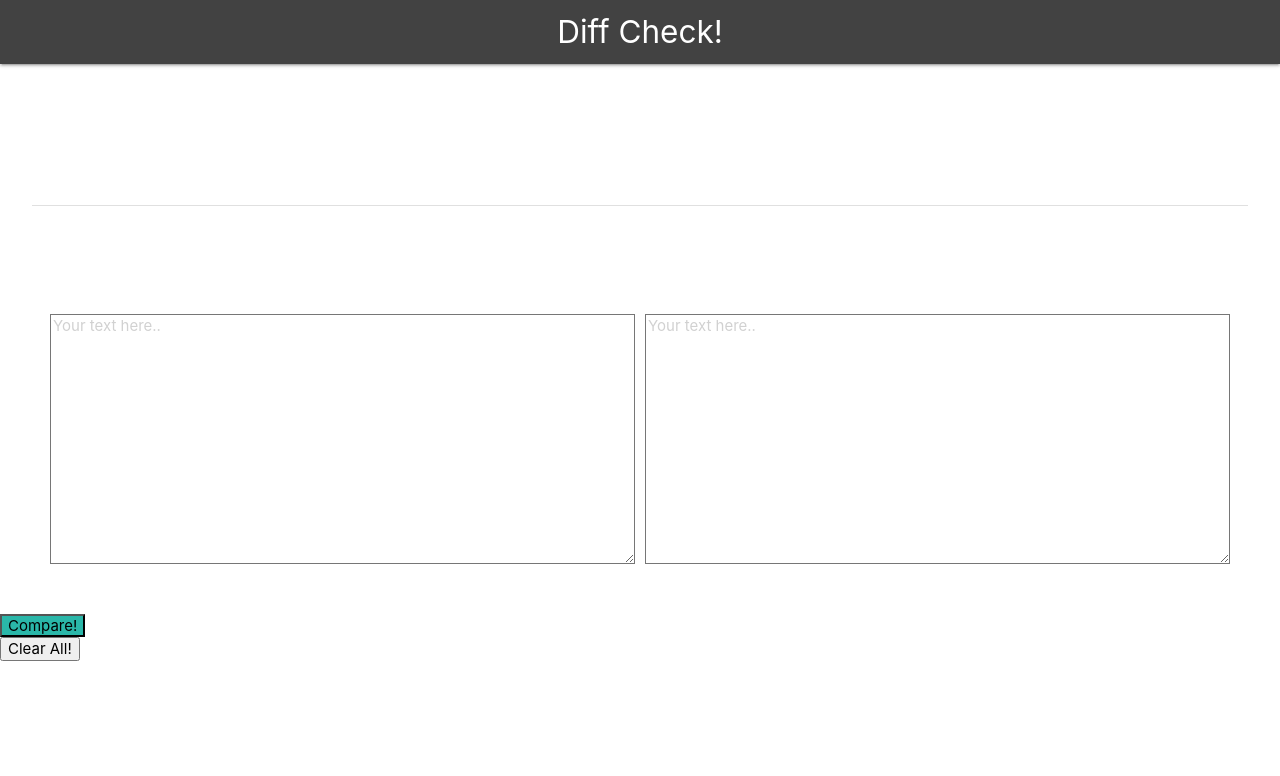
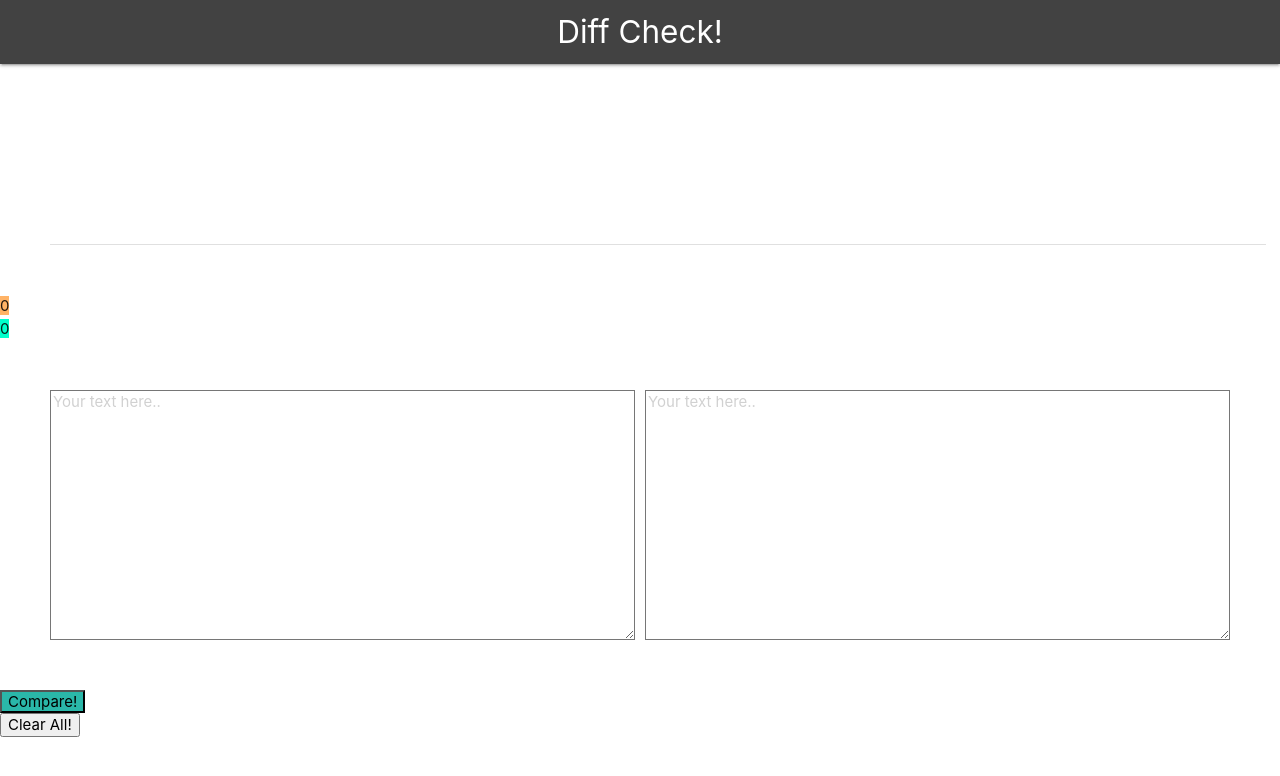
Before and after one commit to martin-ng/Diff-Check, a React (Create React App) app: page / in a window 1280 px wide. Both pictures are taken after a click on the button "Compare!". Shown: the top 776 px of the page. Built offline with nearby package versions, Linux system fonts and the light colour scheme.

Commit message:
committing refactor

```diff
--- a/src/App.css
+++ b/src/App.css
@@ -2,6 +2,14 @@
   display: flex;
   justify-content: center;
   flex-direction: row;
+}
+
+.betweenHeader {
+  width: 95%;
+  display: flex;
+  justify-content: center;
+  flex-direction: column;
+  margin: 50px;
 }
 
 .buttons {
@@ -17,24 +25,23 @@
   margin: auto;
 }
 
-.container2 {
+.textContainer {
   display: flex;
   justify-content: center;
   flex-direction: row;
   margin: 50px;
 }
 
-.betweenHeader {
+.containerText {
+  width: 95%;
   display: flex;
   justify-content: center;
-  flex-direction: column;
-  margin: auto;
-  height: 200px;
+  flex-direction: row;
+  margin: 50px;
 }
 
-.lineContent {
-  vertical-align: top;
-  text-align: left;
+.divFiller {
+  height: 100px;
 }
 
 .deleted {
@@ -62,16 +69,29 @@
   position: relative;
 }
 
+.lineContent {
+  vertical-align: top;
+  text-align: left;
+}
+
 table {
-  max-width: 100%;
+  table-layout: fixed;
+  width: 100%;
+  border-collapse: collapse;
+  border-spacing: 0;
+}
+
+td {
+  max-width: 400px;
+  width: 100%;
 }
 
 .textCompare {
-  width: 95%;
-  border: 1px;
+  width: 100%;
+  /* border: 1px; */
   background-color: white;
-  margin-left: auto;
-  margin-right: auto;
+  /* margin-left: auto; */
+  /* margin-right: auto; */
 }
 
 .textViewBox {
@@ -81,6 +101,12 @@ table {
   margin: 50px;
 }
 
+.textView {
+  width: 98%;
+  margin-left: auto;
+  margin-right: auto;
+}
+
 .welcome {
   display: flex;
   justify-content: center;
--- /dev/null
+++ b/src/components/Stats.js
@@ -0,0 +1,29 @@
+import React from "react";
+import "../App.css";
+
+const Stats = props => {
+  //   console.log("stats props: ", props);
+  const { count, status } = props;
+  console.log(count, status);
+
+  return (
+    <div className="stats">
+      <div className="removed">
+        <span className={status}>{count}</span>
+      </div>
+    </div>
+    // <div className="stats">
+    // {status === "deleted" ? return <div className="removed">
+    //     <span className={status}></span>
+    // </div>
+    // :
+
+    // <div className="additions">
+    //     <span className={status}></span>
+    // </div>}
+
+    // </div>
+  );
+};
+
+export default Stats;
--- a/src/components/TextInputs.js
+++ b/src/components/TextInputs.js
@@ -2,6 +2,7 @@ import React, { Component } from "react";
 import "../App.css";
 import TextView from "./TextView";
 import Welcome from "./Welcome";
+import Stats from "./Stats";
 import { lcs, printDifference } from "../algorithm/lcs";
 
 class TextInputs extends Component {
@@ -11,7 +12,11 @@ class TextInputs extends Component {
       first: "",
       second: "",
       checking: false,
-      comparison: []
+      comparison: [],
+      sameOne: [],
+      deleted: [],
+      sameTwo: [],
+      added: []
     };
   }
 
@@ -21,21 +26,36 @@ class TextInputs extends Component {
       checking: false,
       comparison: [],
       first: "",
-      second: ""
+      second: "",
+      sameOne: [],
+      deleted: [],
+      sameTwo: [],
+      added: [],
+      addedLength: 0,
+      deletedLength: 0
     });
+  };
+
+  countDiff = array => {
+    let count = 0;
+    for (let i = 0; i < array.length; i++) {
+      if (array[i] !== undefined) {
+        count++;
+      }
+      continue;
+    }
+    return count;
   };
 
   checkDifferences = event => {
     event.preventDefault();
-    // this.clearAll();
     this.setState({
       checking: true,
       comparison: []
     });
     const dataOne = this.state.first.split(" ");
     const dataTwo = this.state.second.split(" ");
-    console.log("first: ", this.state.first);
-    console.log("second: ", this.state.second);
+
     let one = lcs(dataOne, dataTwo);
     let finalData = printDifference(
       one,
@@ -45,11 +65,21 @@ class TextInputs extends Component {
       dataTwo.length
     );
 
+    let delLength = this.countDiff(finalData[1]);
+    let addLength = this.countDiff(finalData[3]);
+    console.log("final data: ", finalData);
+
     this.setState({
       checking: true,
-      comparison: finalData
+      comparison: [...finalData],
+      sameOne: [...finalData[0]],
+      deleted: [...finalData[1]],
+      sameTwo: [...finalData[2]],
+      added: [...finalData[3]],
+      [event.target.name]: event.target.value,
+      deletedLength: delLength,
+      addedLength: addLength
     });
-    console.log(finalData);
   };
 
   handleInputChange = event => {
@@ -57,28 +87,37 @@ class TextInputs extends Component {
     this.setState({
       [event.target.name]: event.target.value
     });
-    // console.log("first: ", this.state.first);
-    // console.log("second: ", this.state.second);
   };
 
   render() {
     return (
       <div>
         <div>
+          {/* <div className="divFiller"></div> */}
+          <div>
             {!this.state.checking && <Welcome /> ? (
               <div className="betweenHeader">
                 <h4 className="welcome"> Welcome to Diff Check!</h4>
               </div>
             ) : (
-            <div className="betweenHeader">
+              <div className="containerText">
                 <TextView
-                key={this.state.timestamp}
-                comparison={[...this.state.comparison]}
+                  textData={[this.state.sameOne, this.state.deleted]}
+                  status={"deleted"}
+                />
+
+                <TextView
+                  textData={[this.state.sameTwo, this.state.added]}
+                  status={"added"}
                 />
               </div>
             )}
+            <div>
+              <Stats count={this.state.addedLength} status={"deleted"} />
+              <Stats count={this.state.deletedLength} status={"added"} />
+            </div>
             <form onSubmit={this.handleSubmit}>
-            <div className="container2">
+              <div className="textContainer">
                 <textarea
                   type="text"
                   placeholder="Your text here.."
@@ -95,6 +134,8 @@ class TextInputs extends Component {
                   onChange={this.handleInputChange}
                 />
               </div>
+            </form>
+          </div>
           <div className="buttons">
             <div>
               <button className="button" onClick={this.checkDifferences}>
@@ -102,12 +143,11 @@ class TextInputs extends Component {
               </button>
             </div>
             <div>
-                <button className="button" onClick={this.resetAll}>
+              <button className="button" onClick={this.clearAll}>
                 Clear All!
               </button>
             </div>
           </div>
-          </form>
         </div>
       </div>
     );
--- a/src/components/TextView.js
+++ b/src/components/TextView.js
@@ -1,103 +1,48 @@
-import React, { Component } from "react";
+import React from "react";
 import "../App.css";
 
-class TextView extends Component {
-  constructor(props) {
-    super(props);
-    this.state = {
-      // sameOne: [],
-      // deleted: [],
-      // sameTwo: [],
-      // added: []
-      sameOne: [...this.props.comparison[0]],
-      deleted: [...this.props.comparison[1]],
-      sameTwo: [...this.props.comparison[2]],
-      added: [...this.props.comparison[3]]
-    };
-  }
-
-  // componentDidMount(props) {
-  //   this.setState({
-  //     sameOne: [...this.props.comparison[0]],
-  //     deleted: [...this.props.comparison[1]],
-  //     sameTwo: [...this.props.comparison[2]],
-  //     added: [...this.props.comparison[3]]
-  //   });
-  // }
-
-  render() {
-    let sameTextOne = this.state.sameOne;
-    let deletedTextOne = this.state.deleted;
-    let sameTextTwo = this.state.sameTwo;
-    let addedTextTwo = this.state.added;
-
-    console.log(this.props);
+const TextView = props => {
+  let sameText = props.textData[0];
+  let deletedOrAdded = props.textData[1];
+  let status = props.status;
+  console.log("textview props: ", props);
 
   return (
     <div className="textView">
+      <div style={{ height: "100px" }}></div>
       <table className="textCompare" cellSpacing="0" cellPadding="0">
         <tbody>
           <tr>
             <td className="lineContent">
-                <pre>
-                  {sameTextOne.length <= deletedTextOne.length
-                    ? deletedTextOne.map((word, index) => {
+              {sameText.length <= deletedOrAdded.length
+                ? deletedOrAdded.map((word, index) => {
                     if (word === undefined) {
-                          return <span key={index}>{sameTextOne[index]} </span>;
+                      return <span key={index}>{sameText[index]} </span>;
                     } else {
                       return (
-                            <span key={index} className="deleted">
-                              {deletedTextOne[index]}{" "}
+                        <span key={index} className={status}>
+                          {deletedOrAdded[index]}{" "}
                         </span>
                       );
                     }
                   })
-                    : sameTextOne.map((word, index) => {
+                : sameText.map((word, index) => {
                     if (word === undefined) {
                       return (
-                            <span key={index} className="deleted">
-                              {deletedTextOne[index]}{" "}
+                        <span key={index} className={status}>
+                          {deletedOrAdded[index]}{" "}
                         </span>
                       );
                     } else {
-                          return <span key={index}>{sameTextOne[index]} </span>;
+                      return <span key={index}>{sameText[index]} </span>;
                     }
                   })}
-                </pre>
-              </td>
-              <td className="lineContent">
-                <pre>
-                  {sameTextTwo.length <= addedTextTwo.length
-                    ? addedTextTwo.map((word, index) => {
-                        if (word === undefined) {
-                          return <span key={index}>{sameTextTwo[index]} </span>;
-                        } else {
-                          return (
-                            <span key={index} className="added">
-                              {addedTextTwo[index]}{" "}
-                            </span>
-                          );
-                        }
-                      })
-                    : sameTextTwo.map((word, index) => {
-                        if (word === undefined) {
-                          return (
-                            <span key={index} className="added">
-                              {addedTextTwo[index]}{" "}
-                            </span>
-                          );
-                        } else {
-                          return <span key={index}>{sameTextTwo[index]} </span>;
-                        }
-                      })}
-                </pre>
             </td>
           </tr>
         </tbody>
       </table>
     </div>
   );
-  }
-}
+};
 
 export default TextView;
```
Lines whose indentation alone changed are shown as unchanged.
